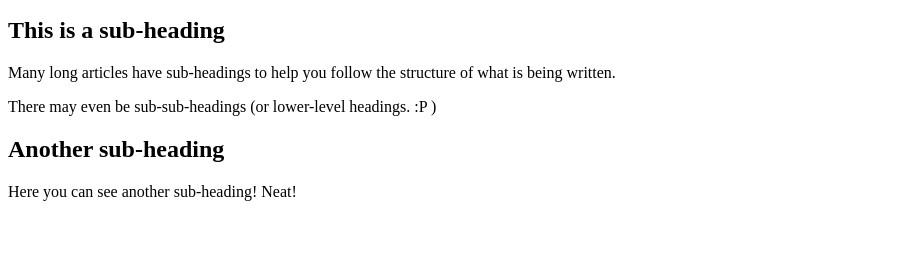
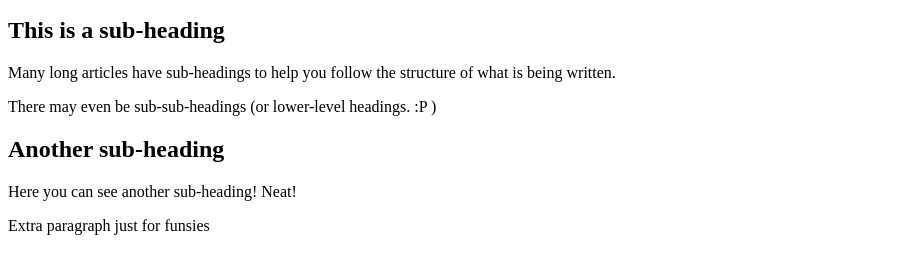
Before and after one commit to BWoodrum01/Hello-World, a plain HTML site: page index.html in a window 1280 px wide. Shown: the part 101-374 px from the top of the page, without its empty margins (0-914 px from the left). Drawn offline with Linux system fonts and the light colour scheme.

Commit message:
Quick Added Paragraph
Testing out browser edit features

```diff
--- a/index.html
+++ b/index.html
@@ -12,5 +12,6 @@
       <p>  There may even be sub-sub-headings (or lower-level headings. :P ) </p>
 <h2> Another sub-heading </h2>
 <p> Here you can see another sub-heading! Neat! </p>
+    <p> Extra paragraph just for funsies </p>
   </body>
 </html>
```
